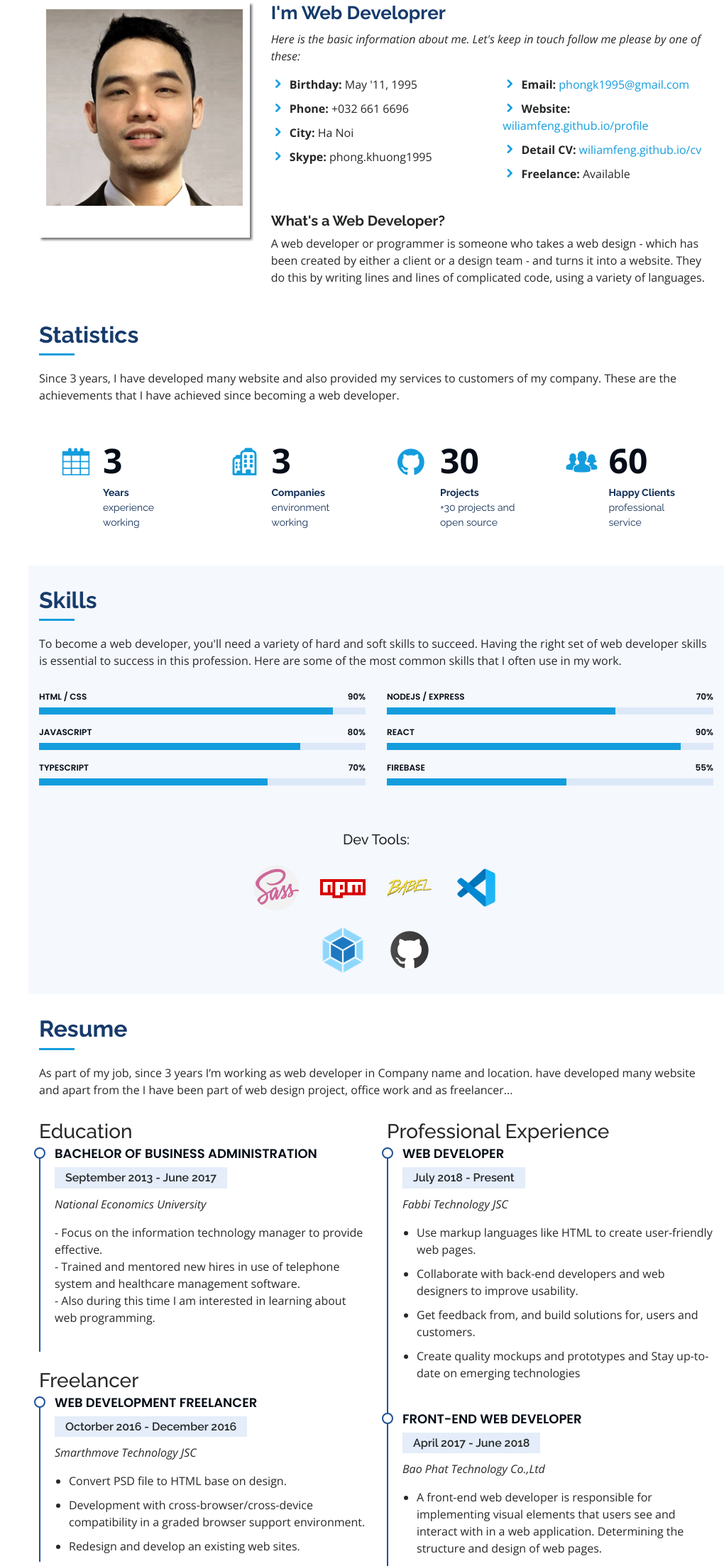
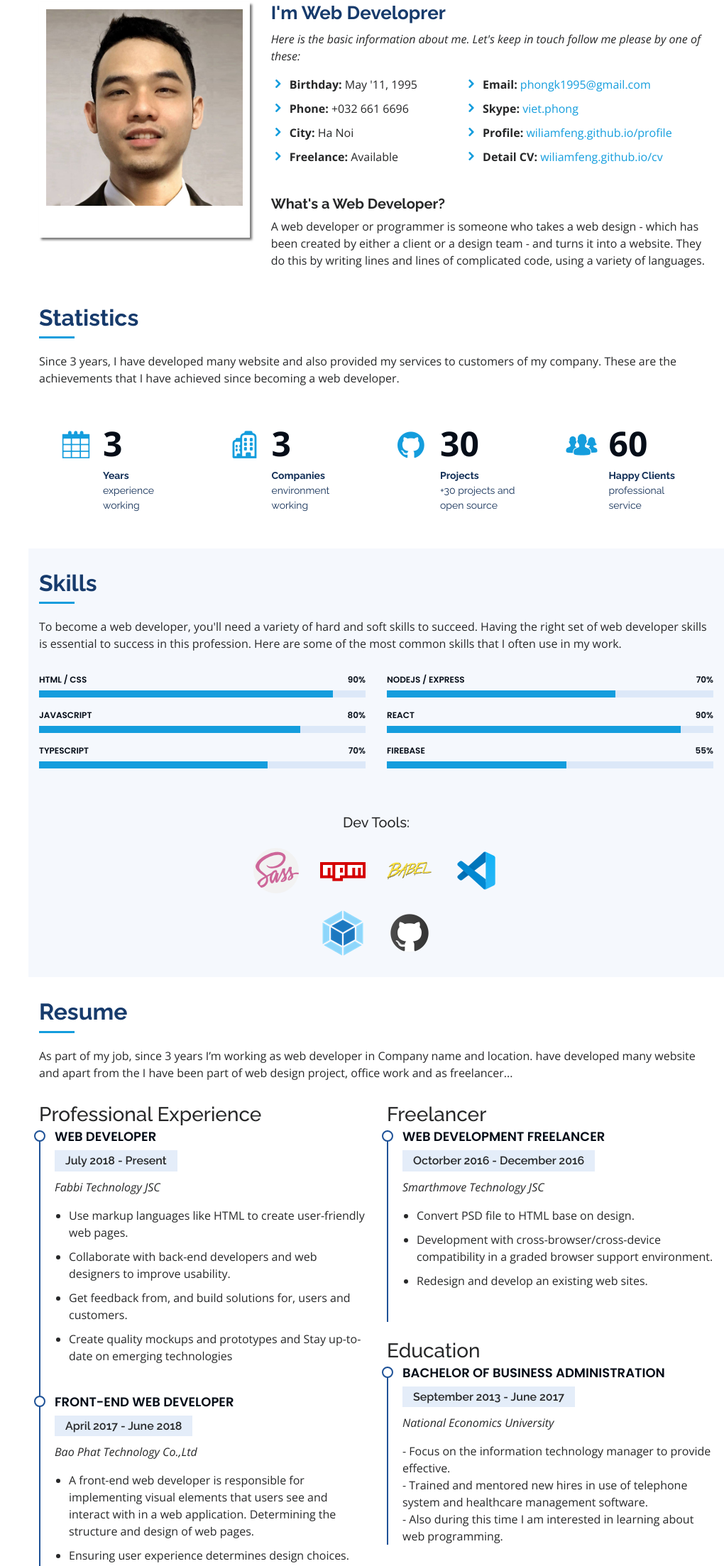
Before and after one commit to wiliamfeng/profile, a plain HTML site: page index.html in a window 1280 px wide. Shown: the part 1021-3228 px from the top of the page at 71% size, without its empty margins (260-1280 px from the left). Drawn offline with nearby package versions, Linux system fonts and the light colour scheme.

Commit message:
edit path

```diff
--- a/index.html
+++ b/index.html
@@ -162,7 +162,7 @@
                 Here is the basic information about me. Let's keep in touch follow me please by one of these:
               </p>
               <div class="row">
-                <div class="col-lg-6">
+                <div class="col-lg-5">
                   <ul>
                     <li>
                       <i class="icofont-rounded-right"></i>
@@ -178,36 +178,41 @@
                     </li>
                     <li>
                       <i class="icofont-rounded-right"></i>
-                      <strong>Skype:</strong> phong.khuong1995
+                      <strong>Freelance:</strong> Available
                     </li>
                   </ul>
                 </div>
-                <div class="col-lg-6">
+                <div class="col-lg-7">
                   <ul>
                     <li>
                       <i class="icofont-rounded-right"></i>
                       <strong>Email:</strong>
                       <a href="mailto:phongk1995@gmail.com"
-                        >phongk1995@gmail.com</a
-                      >
+                        >phongk1995@gmail.com
+                      </a>
                     </li>
                     <li>
                       <i class="icofont-rounded-right"></i>
-                      <strong>Website:</strong>
+                      <strong>Skype:</strong>
+                      <a href="https://join.skype.com/invite/Y4XLCl6OKaI5" target="_blank">
+                        viet.phong
+                      </a>
+                    </li>
+                    <li>
+                      <i class="icofont-rounded-right"></i>
+                      <strong>Profile:</strong>
                       <a href="https://wiliamfeng.github.io/profile/" target="_blank">
-                        wiliamfeng.github.io/profile</a>
+                        wiliamfeng.github.io/profile
+                      </a>
                     </li>
                     <li>
                       <i class="icofont-rounded-right"></i>
                       <strong>Detail CV:</strong>
-                      <a href="/mycv.html" target="_blank">
+                      <a href="mycv.html" target="_blank">
                         wiliamfeng.github.io/cv
                       </a>
                     </li>
-                    <li>
-                      <i class="icofont-rounded-right"></i>
-                      <strong>Freelance:</strong> Available
-                    </li>
+
                   </ul>
                 </div>
               </div>
@@ -444,41 +449,6 @@
 
           <div class="row">
 
-            <div class="col-lg-6" data-aos="fade-up">
-
-              <h3 class="resume-title">Education</h3>
-              <div class="resume-item">
-                <h4>
-                  Bachelor of Business Administration</h4>
-                <h5>September 2013 - June 2017</h5>
-                <p><em>National Economics University</em></p>
-                <p>
-                  - Focus on the information technology manager to provide effective.<br/>
-                  - Trained and mentored new hires in use of telephone system and healthcare management software.<br/>
-                  - Also during this time I am interested in learning about web programming.
-                </p>
-              </div>
-
-              <h3 class="resume-title mt-4">Freelancer </h3>
-              <div class="resume-item">
-                <h4>Web development freelancer </h4>
-                <h5>Octorber 2016 - December 2016</h5>
-                <p><em>Smarthmove Technology JSC </em></p>
-                <ul>
-                  <li>
-                    Convert PSD file to HTML base on design.
-                  </li>
-                  <li>
-                    Development with cross-browser/cross-device compatibility in a graded browser support environment.
-                  </li>
-                  <li>
-                    Redesign and develop an existing web sites.
-                  </li>
-                </ul>
-              </div>
-
-            </div>
-
             <div class="col-lg-6" data-aos="fade-up" data-aos-delay="100">
               <h3 class="resume-title">Professional Experience</h3>
               <div class="resume-item">
@@ -534,6 +504,41 @@
                     Assist team with testing code in multiple browsers.
                   </li>
                 </ul>
+              </div>
+
+            </div>
+
+            <div class="col-lg-6" data-aos="fade-up">
+
+              <h3 class="resume-title">Freelancer </h3>
+              <div class="resume-item">
+                <h4>Web development freelancer </h4>
+                <h5>Octorber 2016 - December 2016</h5>
+                <p><em>Smarthmove Technology JSC </em></p>
+                <ul>
+                  <li>
+                    Convert PSD file to HTML base on design.
+                  </li>
+                  <li>
+                    Development with cross-browser/cross-device compatibility in a graded browser support environment.
+                  </li>
+                  <li>
+                    Redesign and develop an existing web sites.
+                  </li>
+                </ul>
+              </div>
+
+              <h3 class="resume-title mt-4">Education</h3>
+              <div class="resume-item">
+                <h4>
+                  Bachelor of Business Administration</h4>
+                <h5>September 2013 - June 2017</h5>
+                <p><em>National Economics University</em></p>
+                <p>
+                  - Focus on the information technology manager to provide effective.<br/>
+                  - Trained and mentored new hires in use of telephone system and healthcare management software.<br/>
+                  - Also during this time I am interested in learning about web programming.
+                </p>
               </div>
 
             </div>
```
Also changed, not shown: mycv.html (+14 -31 lines).
